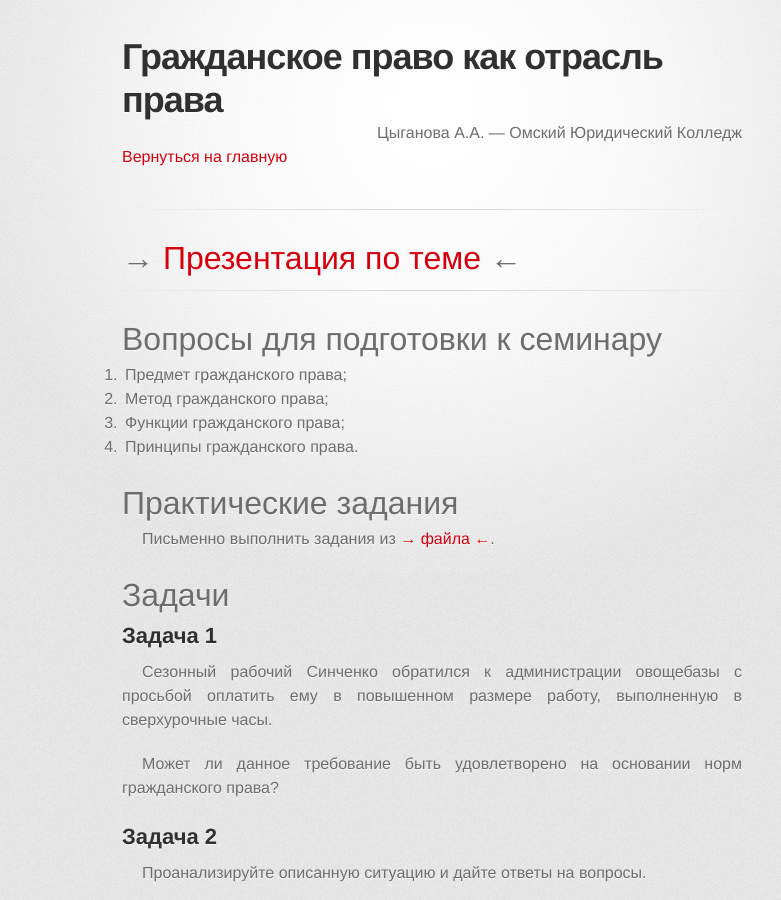
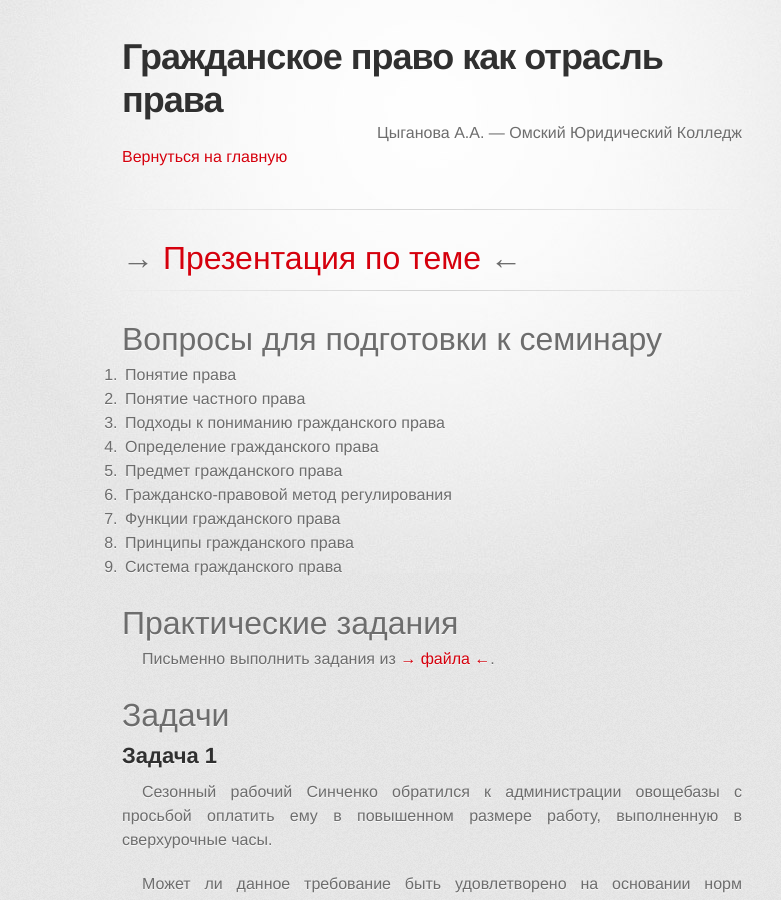
Before and after one commit to a-nova/a-nova.github.io, a Jekyll site: the page built from _grpr/01.1.md, in a window 1280 px wide and 900 px high. Shown: the whole window, without its empty margins (208-989 px from the left). Built offline with Jekyll 4.4.1, drawn with Linux system fonts in a browser that asks for light colours; some web fonts are replaced.

Commit message:
update questions

```diff
--- a/_grpr/01.1.md
+++ b/_grpr/01.1.md
@@ -11,10 +11,15 @@ layout: page
 
 # Вопросы для подготовки к семинару
 
-1.  Предмет гражданского права;
-2.  Метод гражданского права;
-3.  Функции гражданского права;
-4.  Принципы гражданского права.
+1. Понятие права
+2. Понятие частного права
+3. Подходы к пониманию гражданского права
+4. Определение гражданского права
+5. Предмет гражданского права
+6. Гражданско-правовой метод регулирования
+7. Функции гражданского права
+8. Принципы гражданского права
+9. Система гражданского права
 
 # Практические задания
 
```
